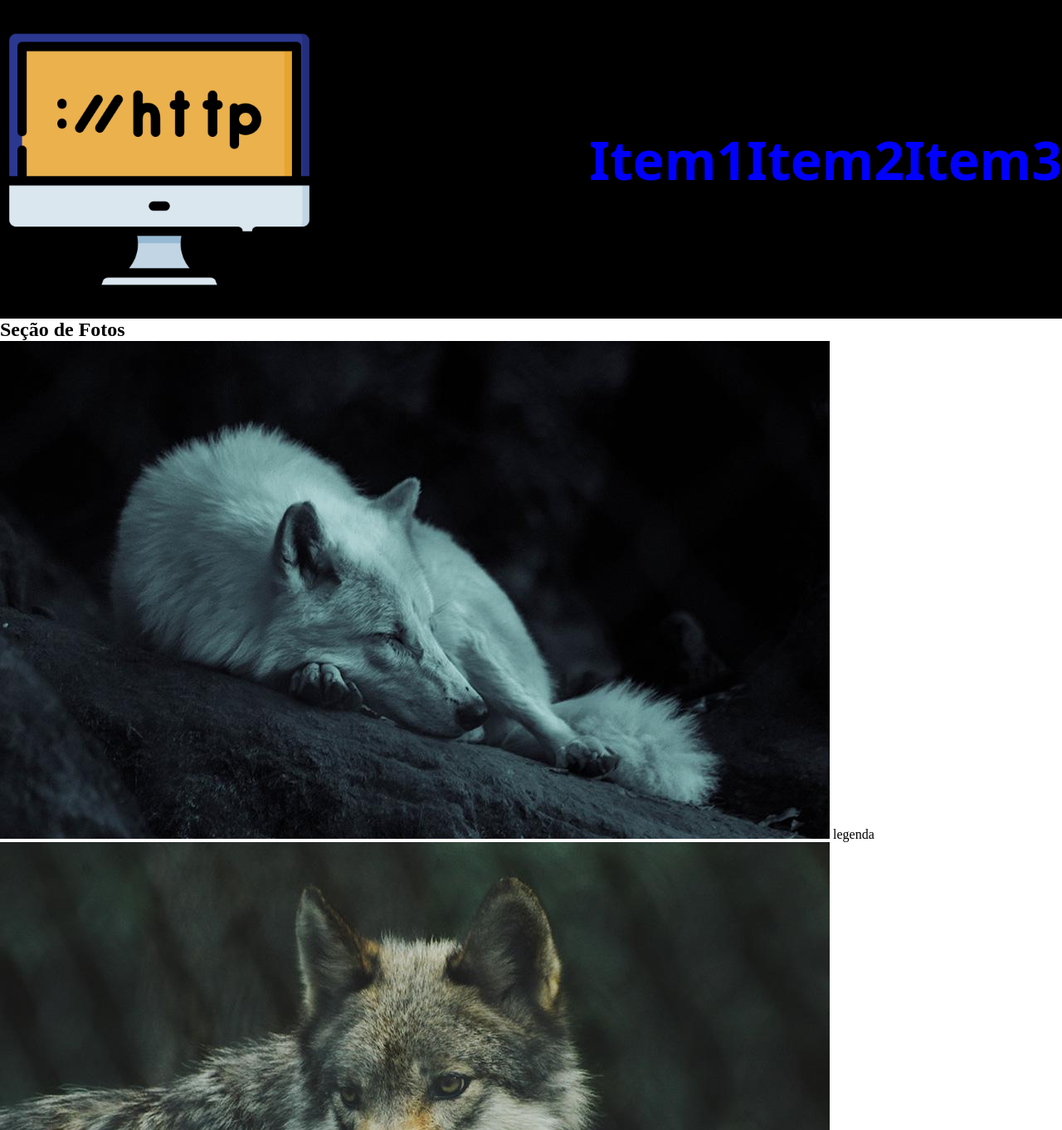
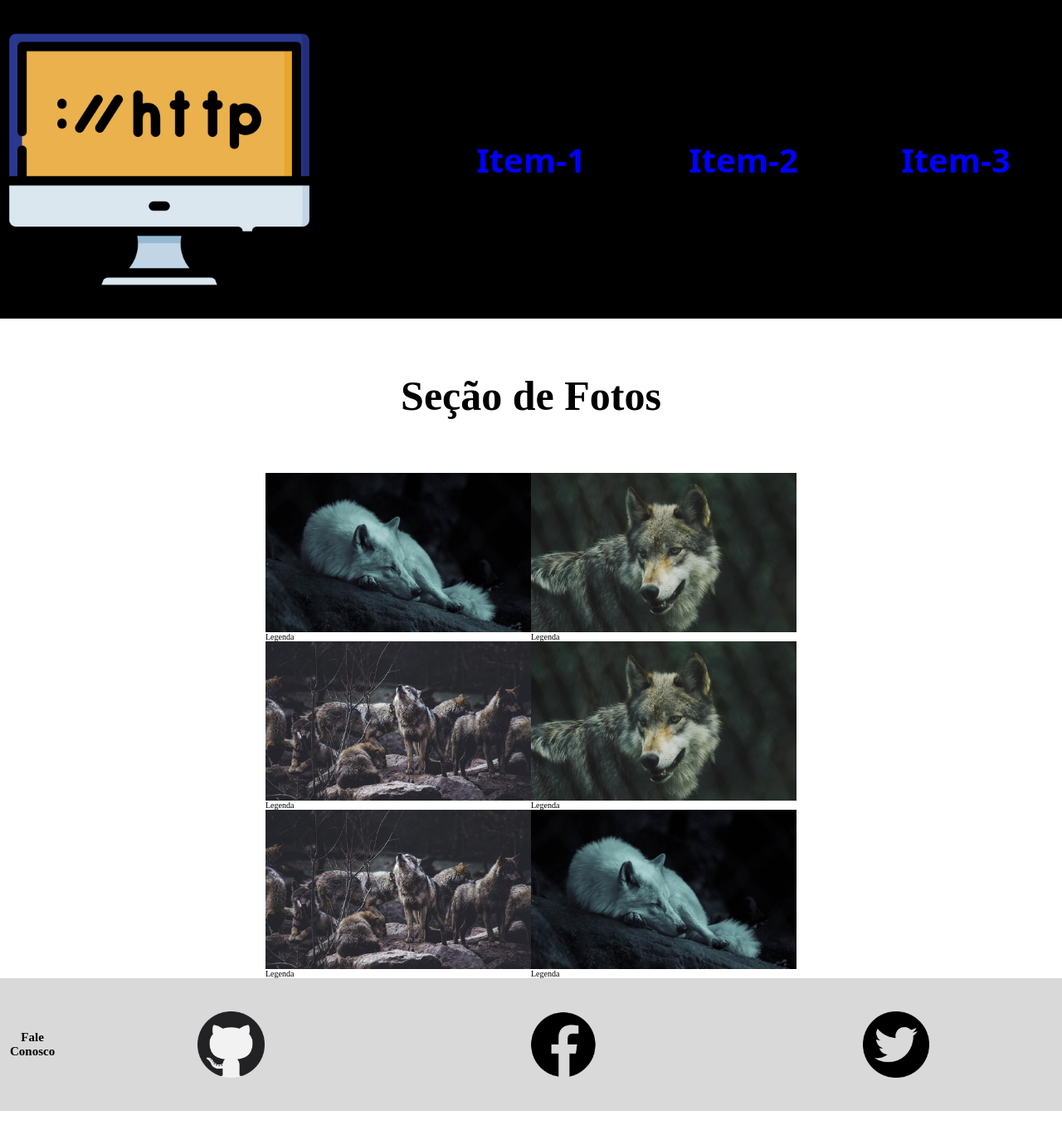
Before and after one commit to 1TDSPM-23/rm99512, a plain HTML site: page index.html in a window 1280 px wide. Shown: the top 1362 px of the page at 83% size. Drawn offline with Linux system fonts and the light colour scheme.

Commit message:
Alinhamento de conteudos com a branch de trabalho

```diff
--- /dev/null
+++ b/css/cabecalho.css
@@ -0,0 +1,36 @@
+.cabecalho {
+    display: flex;
+    justify-content: space-between;
+    flex-wrap: wrap;
+    align-items: center;
+    background-color: #000000;
+}
+
+.cabecalho img {
+    width: 30%;
+    max-width: 30%;
+    display: block;
+}
+
+.cabecalho nav {
+    display: flex;
+    justify-content: space-around;
+    width: 60%;
+    height: 100%;
+    flex-wrap: wrap;
+}
+
+.cabecalho a {
+    text-decoration: none;
+    color: blue;
+    text-align: center;
+    font-size: 4em;
+    font-family: system-ui, -apple-system, BlinkMacSystemFont, 'Segoe UI', Roboto, Oxygen, Ubuntu, Cantarell, 'Open Sans', 'Helvetica Neue', sans-serif;
+    font-weight: 700;
+    padding: 20% 0;
+}
+
+.cabecalho a:hover {
+    background-color: #fff;
+    color: #000000;
+}
--- /dev/null
+++ b/css/conteudo.css
@@ -0,0 +1,48 @@
+.conteudo {
+    display: flex;
+    flex-wrap: wrap;
+    max-width: 50vw;
+    margin: 0 auto;
+}
+
+.conteudo img {
+    max-width: 100%;
+    display: block;
+}
+
+/*
+Utilizando as propriedades especificas
+GROW/BASIS/SHRINK */
+.conteudo>div {
+    /* flex-grow: 1;
+    flex-shrink: 1;
+    flex-basis: 300px; */
+    flex: 1 1 300px;
+}
+
+table{
+    border-collapse: collapse;
+    margin: 5% auto;
+}
+
+th,td{
+    border: 2px solid #dddddd;
+    padding: 8px;
+}
+
+tr:nth-child(even){
+    background-color: #ccc;
+}
+
+tr:nth-child(odd){
+    background-color: #ae9e9e;
+}
+
+tr:nth-child(1){
+    background-color: #251d1d;
+    color: #fff;
+}
+
+tr:hover{
+    background-color: #131212af;
+}
--- /dev/null
+++ b/css/estilo-627x.css
@@ -0,0 +1,11 @@
+/* BREAKPOINT 1 = (width=627px) */
+@media (max-width:627px) {
+    .cabecalho nav {
+        width: 30%;
+        flex-wrap: nowrap;
+    }
+
+    .cabecalho a {
+        font-size: 2em;
+    }
+}
--- a/css/estilo.css
+++ b/css/estilo.css
@@ -1,38 +1,34 @@
+/* ================================= */
+@import url("./cabecalho.css");
+@import url("./conteudo.css");
+@import url("./estilo-627x.css");
+@import url("./rodape.css");
+/* ================================= */
 *{
     margin: 0;
     padding: 0;
     box-sizing: border-box;
 }
-.cabecalho{
-    display: flex;
-    justify-content: space-between;
-    flex-wrap: wrap;
-    align-items: center;
-    background-color: black;
+
+html{
+    font-size: 62.5%;
 }
 
-.cabecalho img{
-    width: 30%;
-    max-width: 30%;
-    display: block;
+.tit-sec{
+    text-align: center;
+    font-size: 5rem;
+    margin: 5% 0;
 }
 
-.cabecalho nav{
+.rodape{
     display: flex;
-    justify-content: space-around 60%;
+    background-color: #D9D9D9;
+    height: 20vh;
+    justify-content: center;
+    align-items: center;
 }
 
-.cabecalho a{
-    text-decoration: none;
-    color: blue;
-    text-align: center;
-    font-size: 4em;
-    font-family: system-ui, -apple-system, BlinkMacSystemFont, 'Segoe UI', Roboto, Oxygen, Ubuntu, Cantarell, 'Open Sans', 'Helvetica Neue', sans-serif;
-    font-weight: 700;
-    padding: 20% 0;
-}
 
-.cabecalho a:hover{
-    background-color: black;
 
-}
+/* vw = view width
+vh = view height  */
--- /dev/null
+++ b/css/rodape.css
@@ -0,0 +1,27 @@
+.rodape h2{
+    flex-grow: 2;
+    flex-basis: 100px;
+    text-align: center;
+}
+
+.rodape nav{
+    flex-grow: 1;
+    display: flex;
+    justify-content: center;
+    align-items: center;
+}
+
+.rodape nav a{
+    flex-grow: 1;
+    padding: 5% 0;
+}
+
+.rodape nav a:hover{
+    background-color: rgba(75, 72, 72, 0.664);
+}
+
+.rodape nav img{
+    max-width: 20%;
+    display: block;
+    margin: 0 auto;
+}
--- a/index.html
+++ b/index.html
@@ -1,12 +1,11 @@
 <!DOCTYPE html>
-<html lang=pt-br">
+<html lang="pt-br">
 <head>
     <meta charset="UTF-8">
     <meta http-equiv="X-UA-Compatible" content="IE=edge">
     <meta name="viewport" content="width=device-width, initial-scale=1.0">
     <title>My-Layout</title>
     <link rel="stylesheet" href="./css/estilo.css">
-
 </head>
 
 <body>
@@ -14,42 +13,89 @@
     <header class="cabecalho">
         <img src="./img/logo.png" alt="Monitor de computador">
         <nav>
-            <a href="#">Item1</a>
-            <a href="#">Item2</a>
-            <a href="#">Item3</a>
+            <a href="./pages/lobo1.html">Item-1</a>
+            <a href="#">Item-2</a>
+            <a href="#">Item-3</a>
         </nav>
     </header>
 
     <h2 class="tit-sec">Seção de Fotos</h2>
+
+    <!-- <button onclick="alert('Olá Mundo')">Bem vindo</button> -->
+
+    <script>
+
+        //Comentário em linha
+
+        /* Comentario
+            de
+            Blobo*/
+
+        // Declarar uma variável com a palavra reservada var
+
+        var nr1 = 10;
+        var nr2 = 5;
+
+        //Imprimir as variáveis com o objeto console.
+
+        console.log(nr1);
+        console.log(nr2);
+
+        //Realizando as operações básicas com estes valores
+
+        // + / - / * e %
+
+        //Adição
+
+        console.log("Resultado: " + (nr1 + nr2))
+
+        //SUBTRAÇÃO
+
+        console.log("Resultado: " + (nr1 - nr2))
+
+        //MULTIPLICAÇÃO
+
+        console.log("Resultado: " + (nr1 * nr2))
+
+        //DIVISÃO
+
+        console.log("Resultado: " + (nr1 / nr2))
+
+        //OBTENHA O RESTO DA DIVISÃO
+
+        console.log("Resultado: " + (nr1 % nr2))
+
+    </script>
+
     <section class="conteudo">
         <div>
-        <img src="./img/lobo1.jpg" alt="L1">
-        <imgtp>legenda</imgtp>
+            <img src="./img/lobo1.jpg" alt="Lobo 1">
+            <p>Legenda</p>
         </div>
         <div>
-        <img src="./img/lobo2.jpg" alt="L2">
-        <imgtp>legenda</imgtp>
+            <img src="./img/lobo2.jpg" alt="Lobo 2">
+            <p>Legenda</p>
         </div>
         <div>
-        <img src="./img/lobo3.jpg" alt="L3">
-        <imgtp>legenda</imgtp>
+            <img src="./img/lobo3.jpg" alt="Lobo 3">
+            <p>Legenda</p>
         </div>
         <div>
-        <img src="./img/lobo4.jpg" alt="L4">
-        <imgtp>legenda</imgtp>
+            <img src="./img/lobo4.jpg" alt="Lobo 4">
+            <p>Legenda</p>
         </div>
         <div>
-        <img src="./img/lobo5.jpg" alt="L5">
-        <imgtp>legenda</imgtp>
+            <img src="./img/lobo5.jpg" alt="Lobo 5">
+            <p>Legenda</p>
         </div>
         <div>
-        <img src="./img/lobo6.jpg" alt="L6">
-        <imgtp>legenda</imgtp>
+            <img src="./img/lobo6.jpg" alt="Lobo 6">
+            <p>Legenda</p>
         </div>
     </section>
 
     <footer class="rodape">
-        <h2>"Fale Conosco"</h2>
+        <h2>Fale Conosco</h2>
         <nav>
             <a href="#"><img src="./img/social-1.png" alt="github"></a>
             <a href="#"><img src="./img/social-2.png" alt="facebook"></a>
@@ -57,5 +103,8 @@
         </nav>
     </footer>
 
+
+
+
 </body>
 </html>
```
Also changed, not shown: pages/lobo1.html (added, +85 -0 lines). Lines whose indentation alone changed are shown as unchanged.
